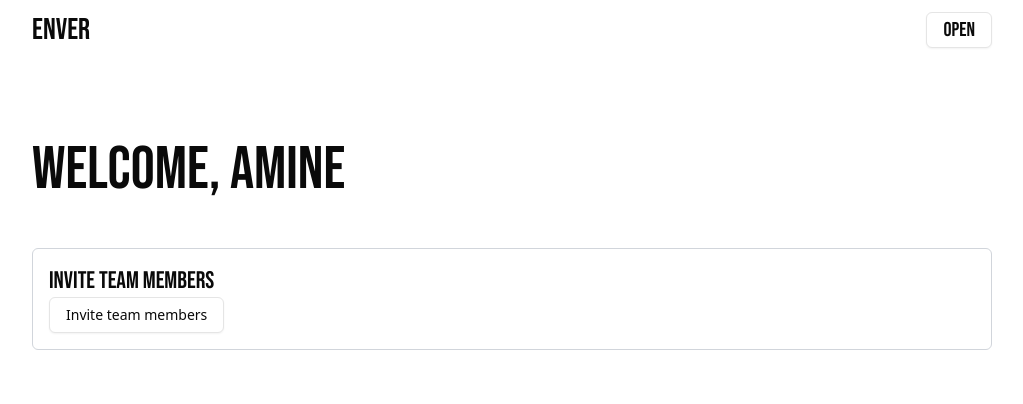
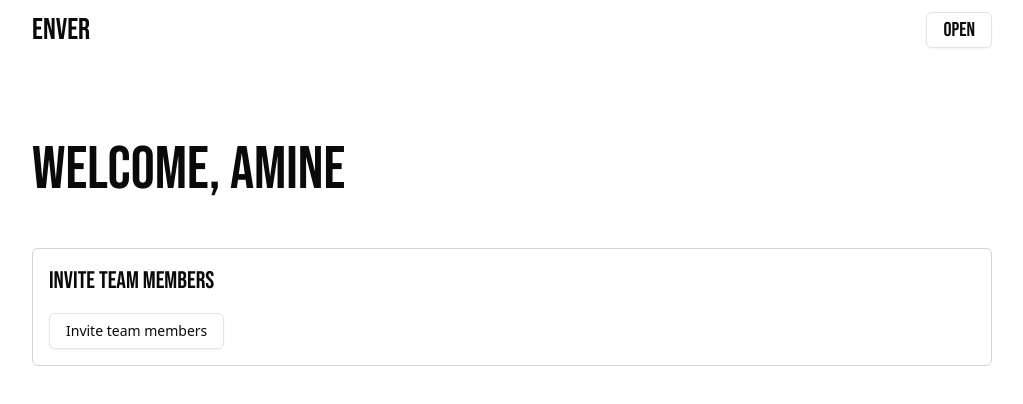
Before and after one commit to AmineAouragh/ENVER, a Next.js app: page / in a window 1280 px wide. Shown: the top 404 px of the page, without its empty margins (128-1151 px from the left). Built offline with nearby package versions, Linux system fonts and the light colour scheme.

Commit message:
add margin top

```diff
--- a/components/InviteTeamMemberDialog.js
+++ b/components/InviteTeamMemberDialog.js
@@ -25,7 +25,7 @@ export function InviteTeamMemberDialog(){
     return (
         <Dialog>
             <DialogTrigger asChild>
-                <Button variant="outline">Invite team members</Button>
+                <Button variant="outline" className="mt-4">Invite team members</Button>
             </DialogTrigger>
             <DialogContent className="sm:max-w-[425px]">
                 <DialogHeader>
```
